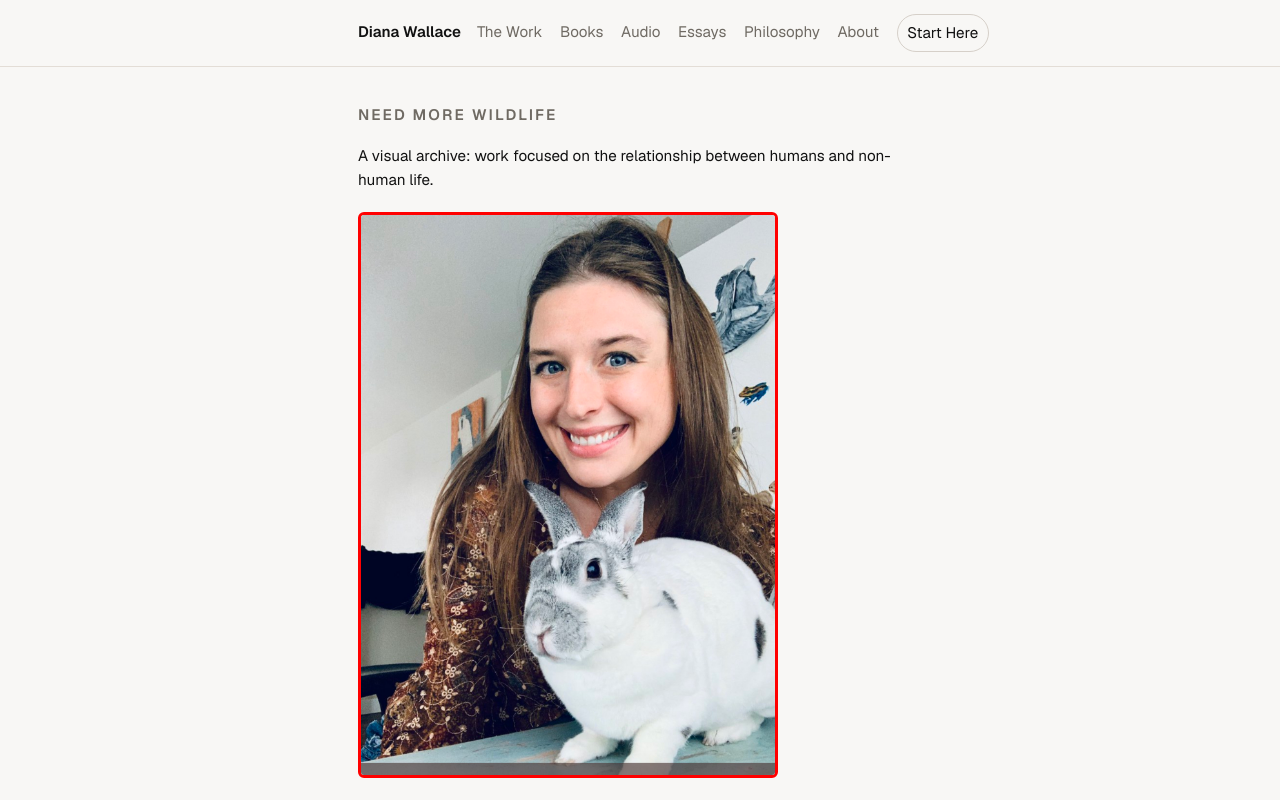
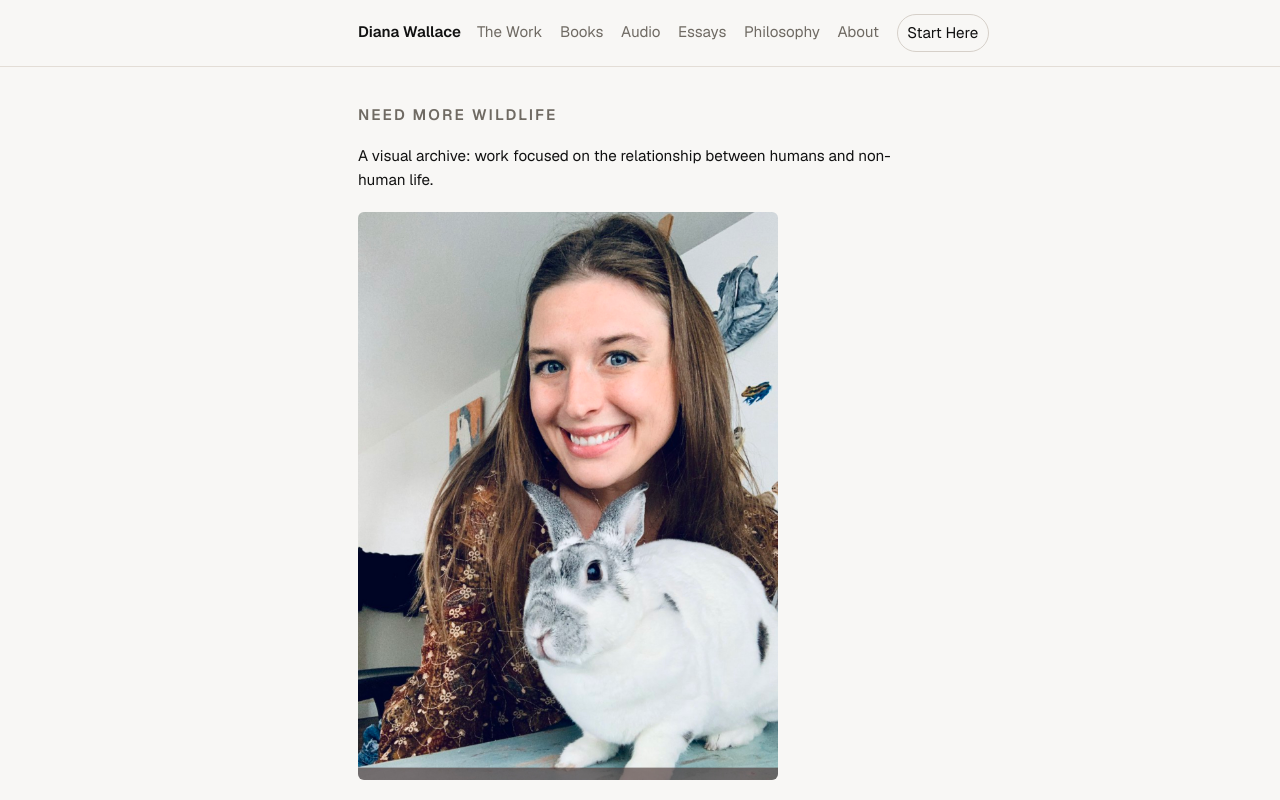
Before and after one commit to triplegoddessdiana/dianawallace.org, a Next.js app: page /need-more-wildlife in a window 1280 px wide. Shown: the top 800 px of the page. Built offline with nearby package versions, Linux system fonts and the light colour scheme.

Commit message:
Remove debug border from Need More Wildlife image

```diff
--- a/app/globals.css
+++ b/app/globals.css
@@ -367,11 +367,6 @@ a:hover {
   height: auto !important;
 }
 
-.nmw-photo img {
-  width: 420px !important;
-  border: 3px solid red !important; /* TEMP debug so we can see it */
-}
-
 /* ===============================
    Footer
    =============================== */
```
